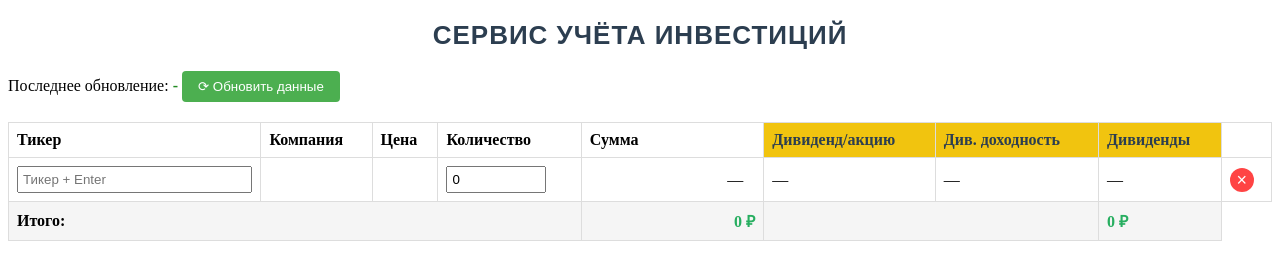
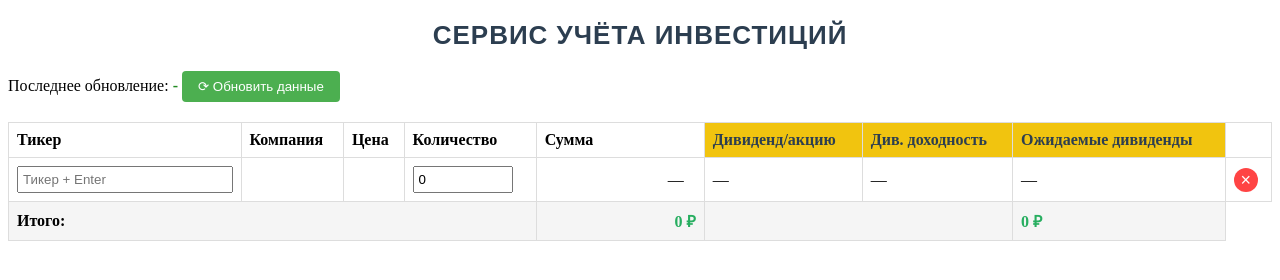
Before and after one commit to MVZonov/invest, a website: page public/index.html in a window 1280 px wide. Drawn offline with Linux system fonts and the light colour scheme.

Commit message:
test commit

```diff
--- a/public/index.html
+++ b/public/index.html
@@ -21,7 +21,7 @@
                 <th>Сумма</th>
                 <th>Дивиденд/акцию</th>
                 <th>Див. доходность</th>
-                <th>Дивиденды</th>
+                <th>Ожидаемые дивиденды</th>
                 <th></th>
             </tr>
         </thead>
```
